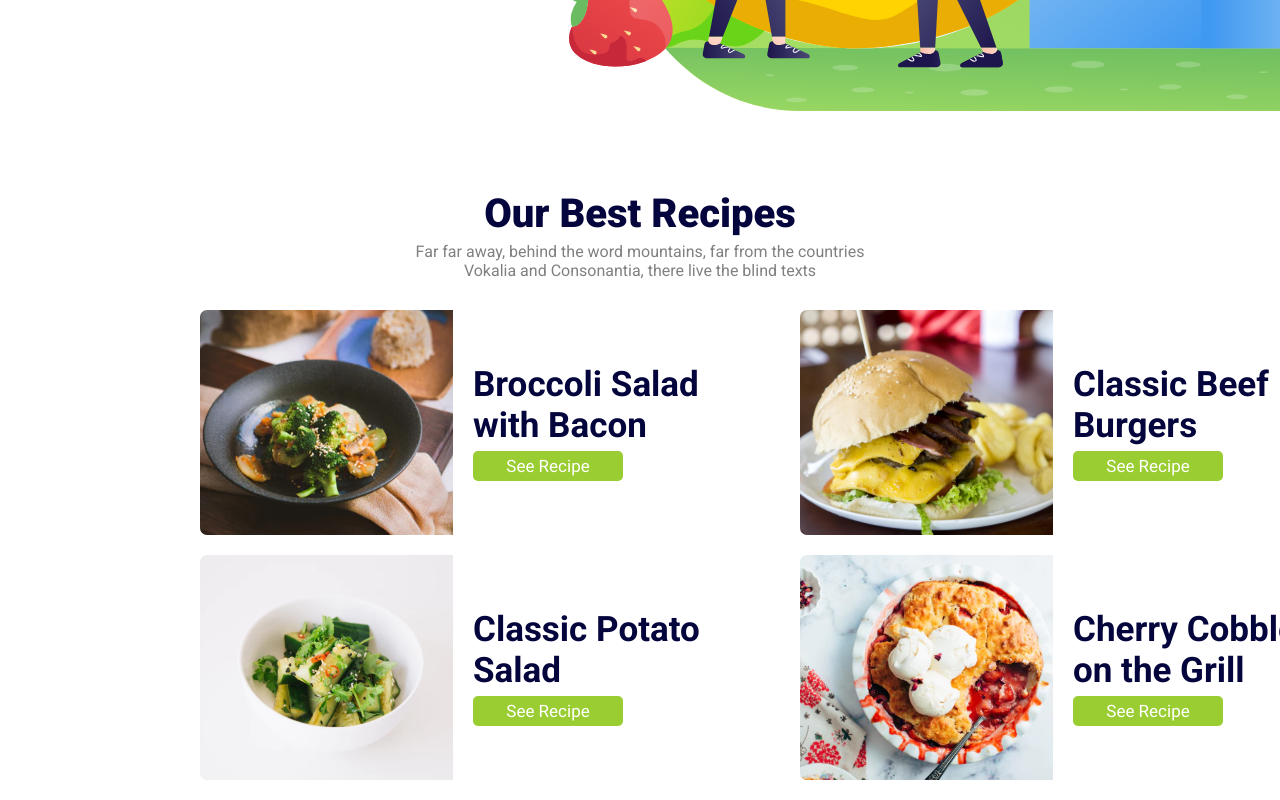
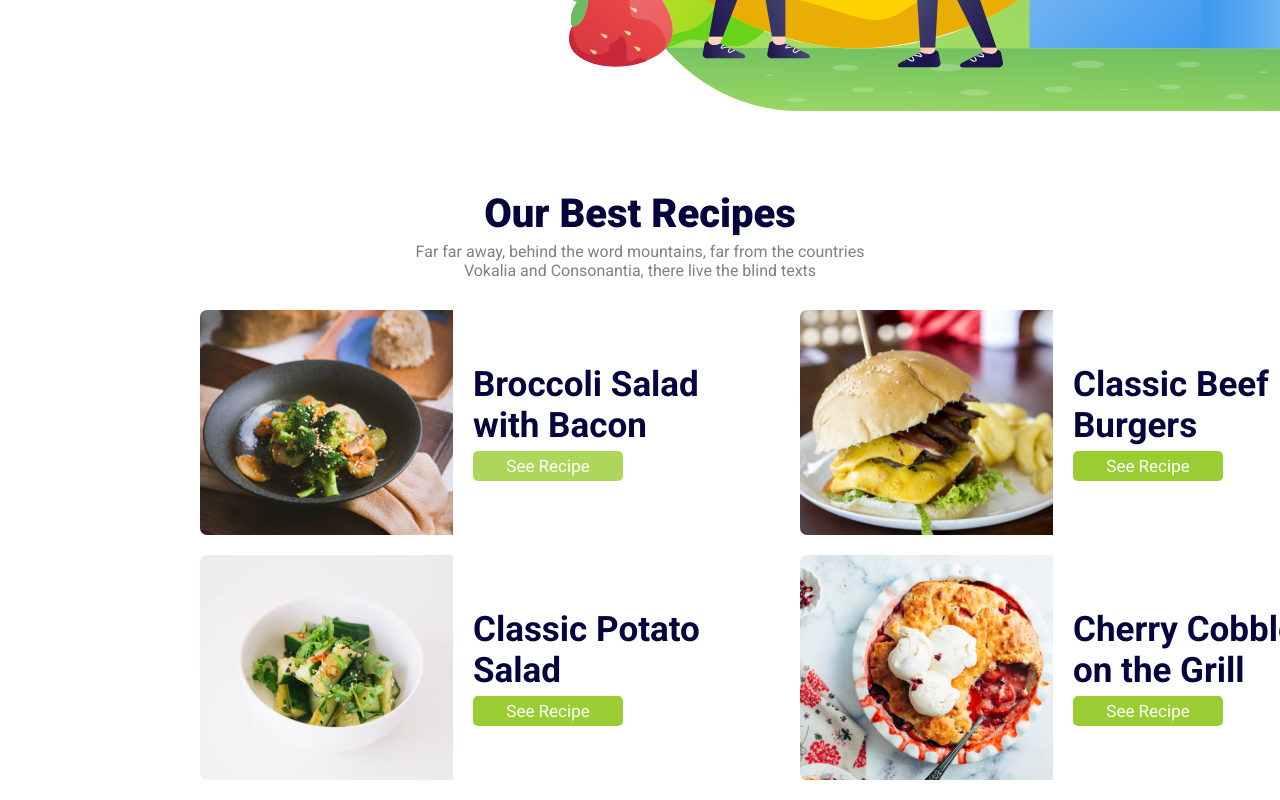
Before and after one commit to Gui1703/Healthy-Food, a React (Vite) app: page / in a window 1280 px wide. In both pictures the pointer is over the button 548 px from the left and 1126 px from the top of the page. Shown: the part 660-1460 px from the top of the page. Built offline with nearby package versions, Linux system fonts and the light colour scheme.

Commit message:
refactor: update button cards

```diff
--- a/src/components/CardFood/styles.scss
+++ b/src/components/CardFood/styles.scss
@@ -27,6 +27,14 @@
     border-radius: 5px;
     background-color: #9acd32;
     margin-top: 5px;
+  }
+
+  button:hover {
+    opacity: 0.8;
+  }
+
+  button:active {
+    opacity: 0.8;
   }
 }
 
```
